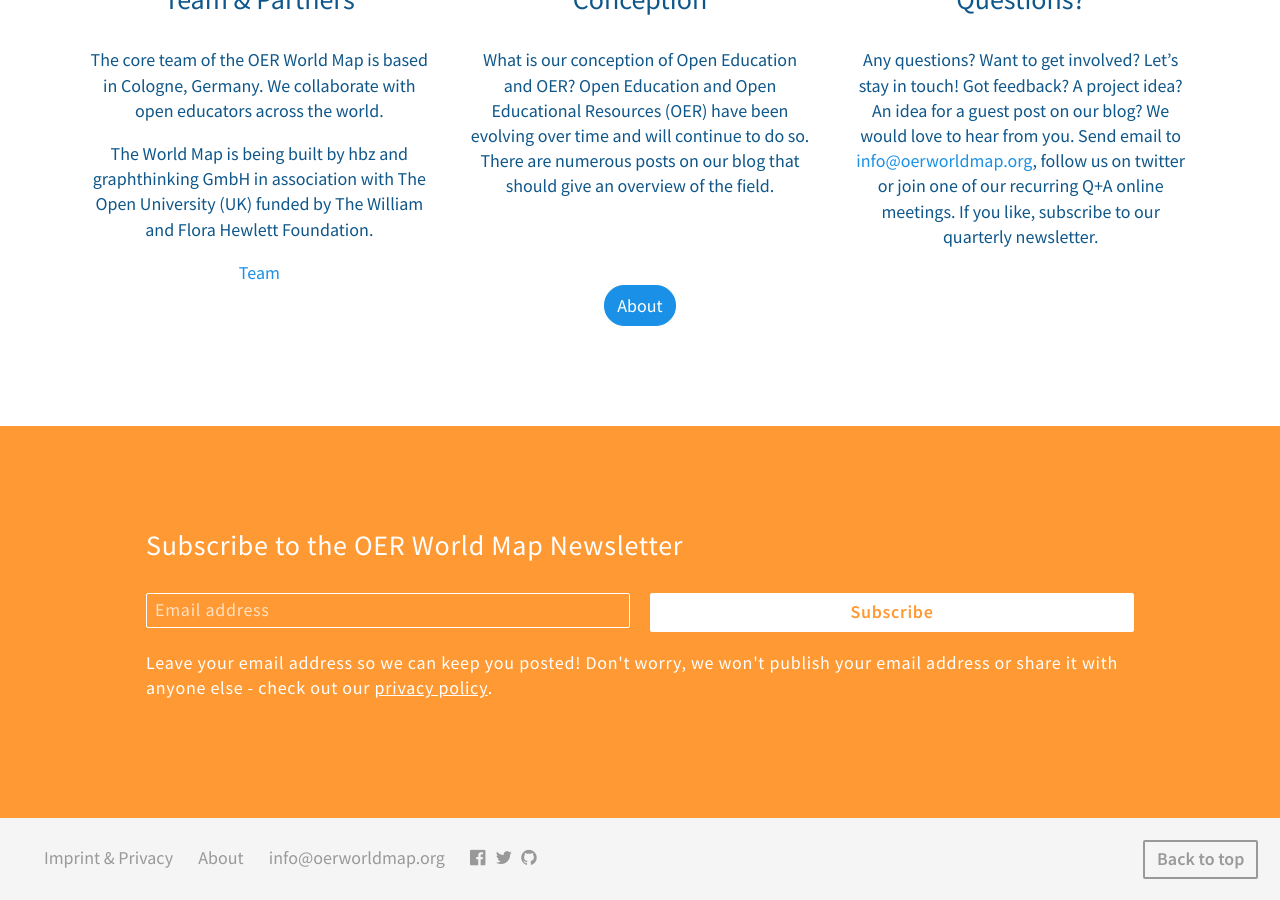
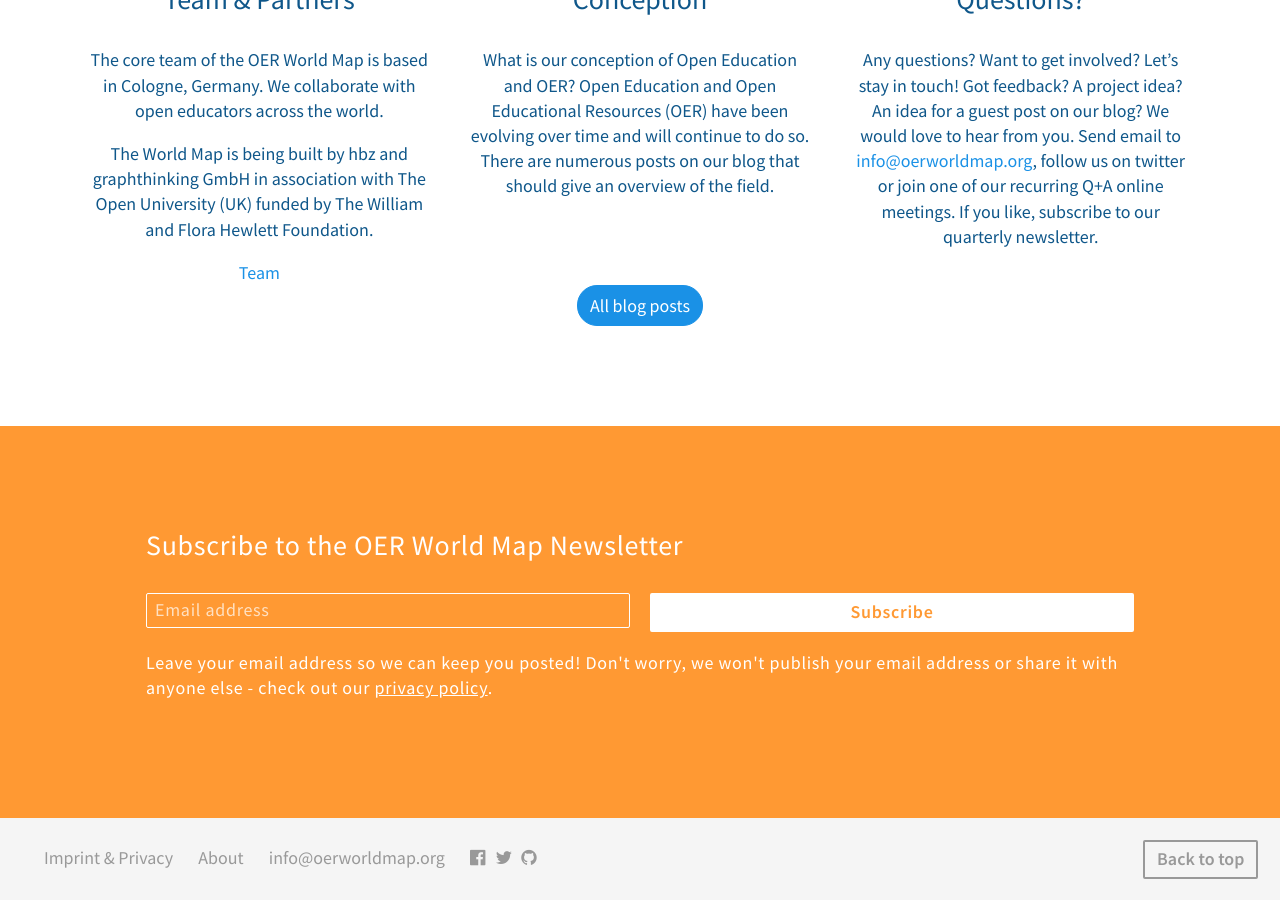
Before and after one commit to hbz/oerworldmap-ui, a Jekyll site: the page built from docs/index.html, in a window 1280 px wide and 900 px high, scrolled down 5387 px. Built offline with Jekyll 4.4.1, drawn with Linux system fonts in a browser that asks for light colours; nearby versions of some CDN libraries; comment, search, counter and statistics services are not loaded; a style sheet for code colours, icons or effects is not loaded.

Commit message:
Change about button to all blog posts below Blog posts

```diff
--- a/docs/index.html
+++ b/docs/index.html
@@ -1242,7 +1242,7 @@
     </div>
 
     <div class="center">
-      <a href="/about" class="btnLanding">About</a>
+      <a href="https://oerworldmap.wordpress.com" target="_blank" class="btnLanding">All blog posts</a>
     </div>
 
   </div>
```
